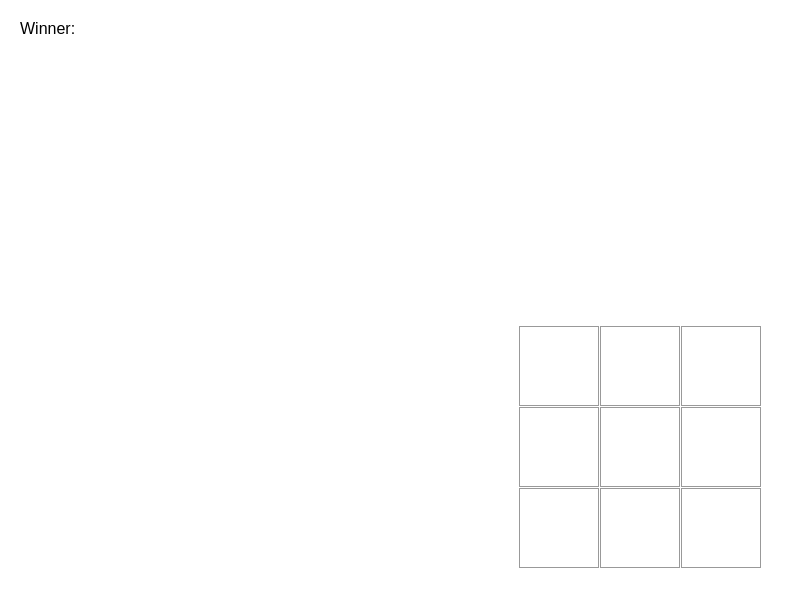
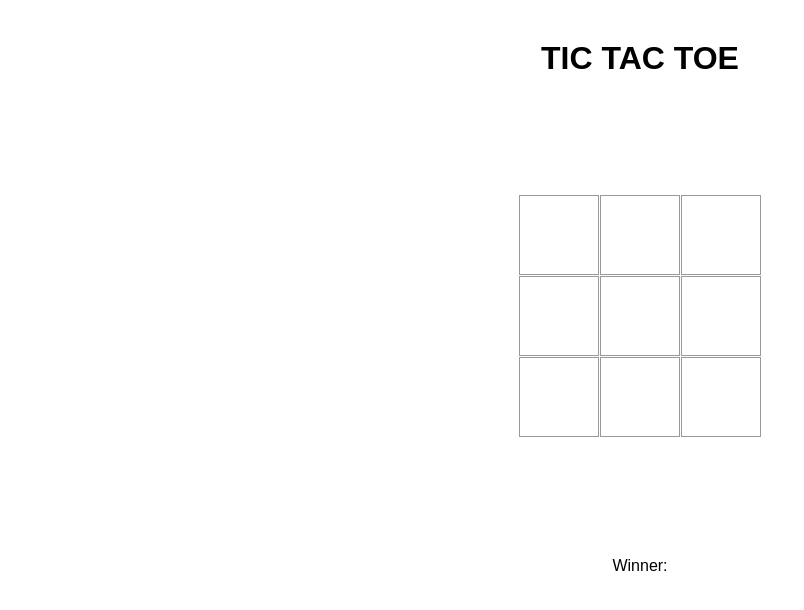
Before and after one commit to Kristian-kodehode/react-tictactoe, a React (Vite) app: page / in a window 1280 px wide. Shown: the top 610 px of the page, without its empty margins (0-804 px from the left). Built offline with nearby package versions, Linux system fonts and the light colour scheme.

Commit message:
changing the style

```diff
--- a/src/Board.jsx
+++ b/src/Board.jsx
@@ -45,7 +45,8 @@ const Board = () => {
 
   return (
     <>
-      <div className="status">{status}</div>
+      <h1>TIC TAC TOE</h1>
+
       <div className="platform">
         <div className="board">
           <Square value={squares[0]} onSquareClick={() => handleClick(0)} />
@@ -61,6 +62,7 @@ const Board = () => {
           <Square value={squares[8]} onSquareClick={() => handleClick(8)} />
         </div>
       </div>
+      <div className="status">{status}</div>
     </>
   );
 };
--- a/src/index.css
+++ b/src/index.css
@@ -11,8 +11,9 @@ body {
 }
 
 h1 {
-  margin-top: 0;
-  font-size: 22px;
+  margin-top: 40px;
+  font-size: 32px;
+  text-align: center;
 }
 
 h2 {
@@ -81,6 +82,7 @@ body {
 
 .status {
   margin-bottom: 10px;
+  text-align: center;
 }
 .game {
   display: flex;
@@ -94,7 +96,7 @@ body {
   display: flex;
   justify-content: center;
   align-items: center;
-  height: 100vh;
+  height: 60vh;
 }
 
 .board {
```
